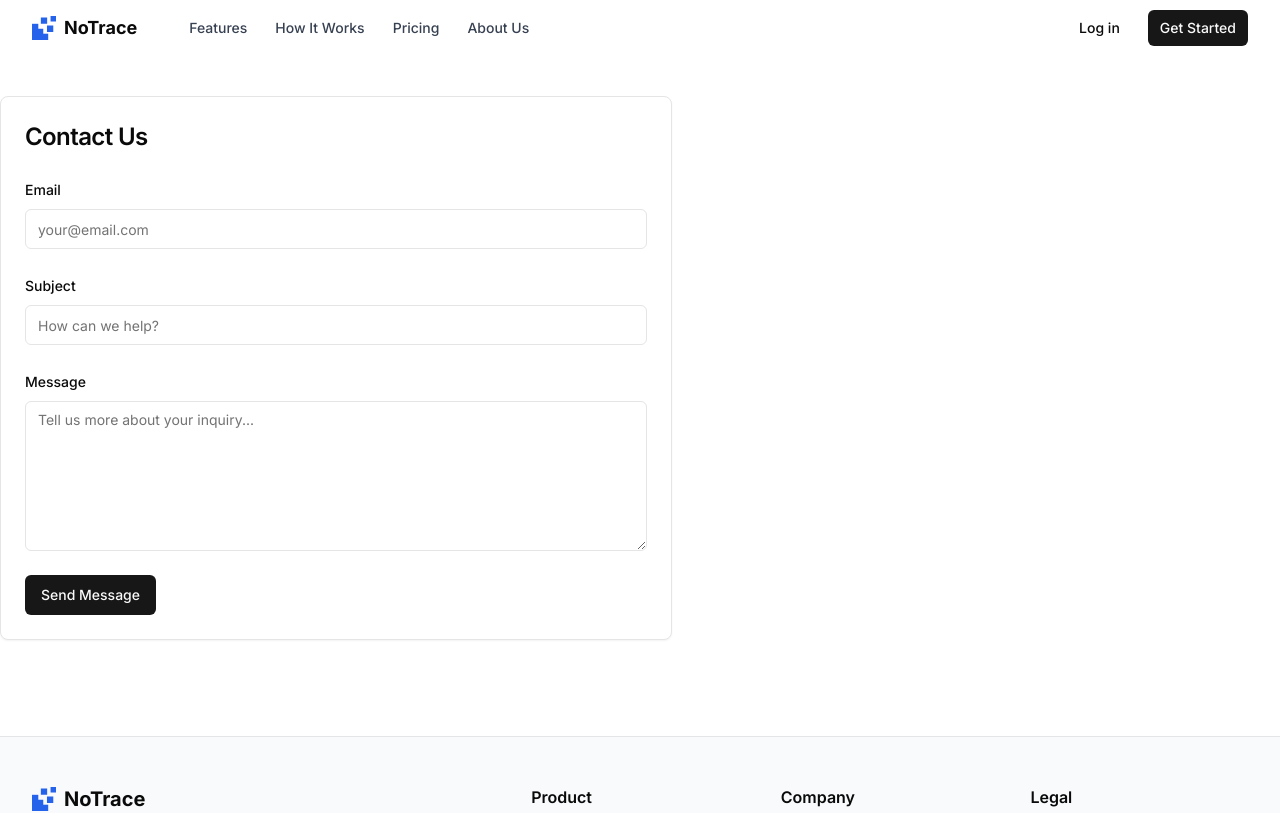
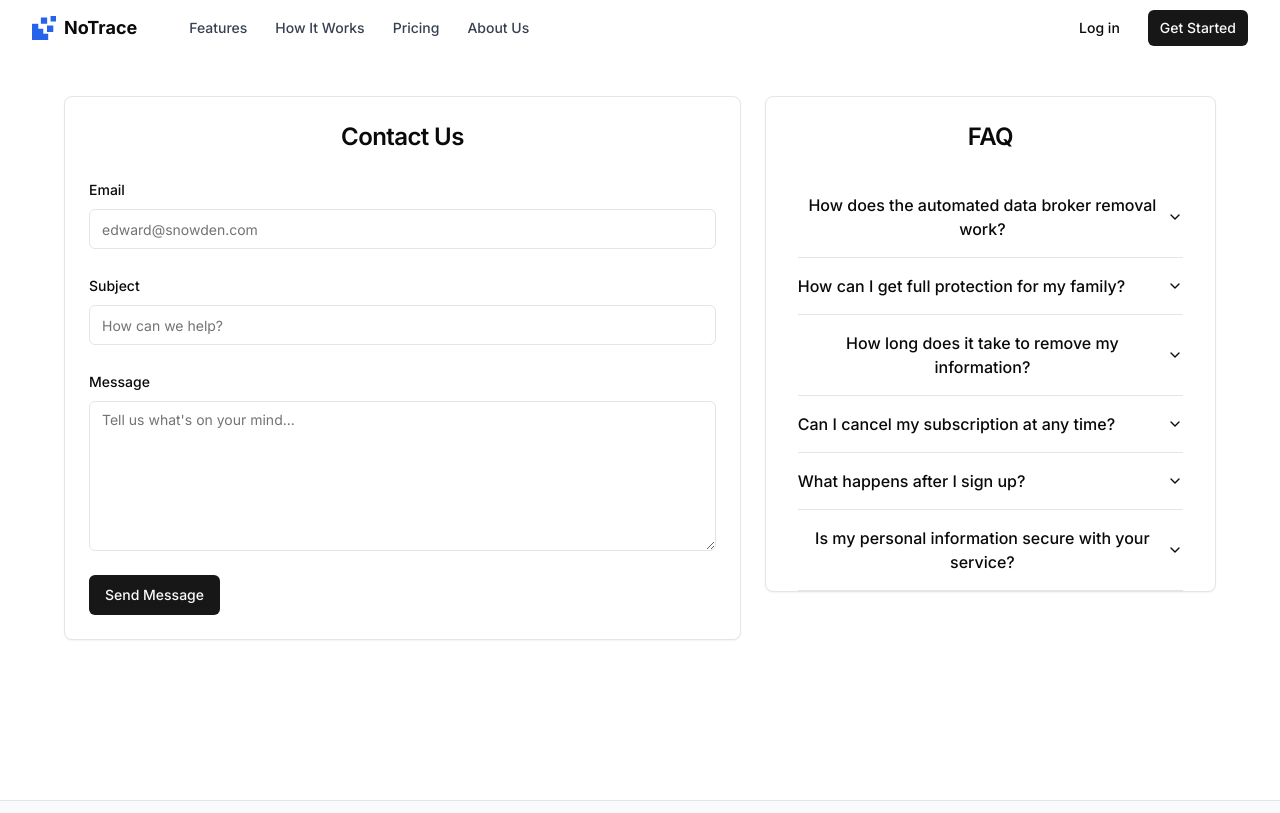
Before and after one commit to braindead-dev/NoTrace, a Next.js app: page /contact in a window 1280 px wide. Shown: the top 813 px of the page. Built offline with nearby package versions, Linux system fonts and the light colour scheme; no server answers; what @botpoison/browser would draw is missing.

Commit message:
Update page.tsx

```diff
--- a/app/contact/page.tsx
+++ b/app/contact/page.tsx
@@ -19,13 +19,39 @@ import { Input } from "@/components/ui/input";
 import { Textarea } from "@/components/ui/textarea";
 import { Button } from "@/components/ui/button";
 import { Card, CardContent, CardHeader, CardTitle } from "@/components/ui/card";
+import { Accordion, AccordionContent, AccordionItem, AccordionTrigger } from "@/components/ui/accordion";
 
-// Initialize Botpoison with public key
+const faqs = [
+  {
+    question: "How does the automated data broker removal work?",
+    answer: "Our system continuously scans major data broker websites for your personal information. When found, we automatically submit removal requests on your behalf using our proprietary technology. We track the removal process and verify that your information has been taken down."
+  },
+  {
+    question: "How can I get full protection for my family?",
+    answer: "Each paid plan allows you to add up to 5 family members at a highly discounted rate, compounding per member added. Each family member gets their own privacy dashboard, customized removal requests, and individual monitoring. You'll also get a comprehensive family privacy assessment and consolidated reporting."
+  },
+  {
+    question: "How long does it take to remove my information?",
+    answer: "Initial removal requests are typically processed within 24-48 hours. However, complete removal from data broker sites can take 30-45 days, as each broker has different removal processes and timeframes. We continuously monitor and verify removals throughout this period."
+  },
+  {
+    question: "Can I cancel my subscription at any time?",
+    answer: "Yes, you can cancel your subscription at any time. For monthly plans, you'll maintain access until the end of your current billing period. For annual plans, you can continue using the service until your subscription year ends."
+  },
+  {
+    question: "What happens after I sign up?",
+    answer: "After signing up, you'll complete a brief onboarding process to verify your identity and provide the information we need to protect. We'll immediately begin scanning for your data across broker sites and the dark web. You'll receive your first privacy report within 24 hours."
+  },
+  {
+    question: "Is my personal information secure with your service?",
+    answer: "Absolutely. We use bank-level encryption and security measures to protect your data. We never share your information with third parties, and our systems are regularly audited for security compliance. Your privacy and security are our top priority."
+  }
+];
+
 const botpoison = new Botpoison({
   publicKey: process.env.NEXT_PUBLIC_BOTPOISON_PUBLIC_KEY!,
 });
 
-// Form validation schema
 const formSchema = z.object({
   email: z.string().email("Please enter a valid email address"),
   subject: z.string().min(2, "Subject must be at least 2 characters"),
@@ -51,10 +77,8 @@ export default function ContactPage() {
     try {
       setIsSubmitting(true);
 
-      // Get Botpoison solution
       const { solution } = await botpoison.challenge();
 
-      // Send form data and Botpoison solution to API
       const response = await fetch("/api/contact", {
         method: "POST",
         headers: {
@@ -75,7 +99,6 @@ export default function ContactPage() {
         description: "We'll get back to you as soon as possible.",
       });
 
-      // Reset form
       form.reset();
     } catch (error) {
       toast({
@@ -89,14 +112,21 @@ export default function ContactPage() {
   };
 
   return (
-    <div className="container max-w-2xl py-24">
+    <div className="flex items-start justify-center h-screen">
+      <div className="container flex flex-col max-w-6xl md:flex-row py-24 gap-6">
+
+        {/* Contact Form Section */}
+        <div className="w-full md:w-3/5">
           <Card>
             <CardHeader>
-          <CardTitle className="text-2xl">Contact Us</CardTitle>
+              <CardTitle className="text-2xl text-center">Contact Us</CardTitle>
             </CardHeader>
             <CardContent>
               <Form {...form}>
-            <form onSubmit={form.handleSubmit(onSubmit)} className="space-y-6">
+                <form
+                  onSubmit={form.handleSubmit(onSubmit)}
+                  className="space-y-6"
+                >
                   <FormField
                     control={form.control}
                     name="email"
@@ -104,7 +134,7 @@ export default function ContactPage() {
                       <FormItem>
                         <FormLabel>Email</FormLabel>
                         <FormControl>
-                      <Input placeholder="your@email.com" {...field} />
+                          <Input placeholder="edward@snowden.com" {...field} />
                         </FormControl>
                         <FormMessage />
                       </FormItem>
@@ -131,7 +161,7 @@ export default function ContactPage() {
                         <FormLabel>Message</FormLabel>
                         <FormControl>
                           <Textarea
-                        placeholder="Tell us more about your inquiry..."
+                            placeholder="Tell us what's on your mind..."
                             className="min-h-[150px]"
                             {...field}
                           />
@@ -148,5 +178,24 @@ export default function ContactPage() {
             </CardContent>
           </Card>
         </div>
+
+        {/* FAQ Section */}
+        <div className="w-full md:w-2/5">
+            <Card>
+                <CardHeader>
+                <CardTitle className="text-2xl text-center">FAQ</CardTitle>
+                </CardHeader>
+                    <Accordion type="single" collapsible className="w-full max-w-3xl mx-auto px-4 sm:px-6 lg:px-8">
+                    {faqs.map((faq, index) => (
+                        <AccordionItem key={index} value={`item-${index}`}>
+                        <AccordionTrigger className="no-underline hover:no-underline">{faq.question}</AccordionTrigger>
+                        <AccordionContent>{faq.answer}</AccordionContent>
+                        </AccordionItem>
+                    ))}
+                    </Accordion>
+            </Card>
+        </div>
+      </div>
+    </div>
   );
 }
```
Lines whose indentation alone changed are shown as unchanged.
